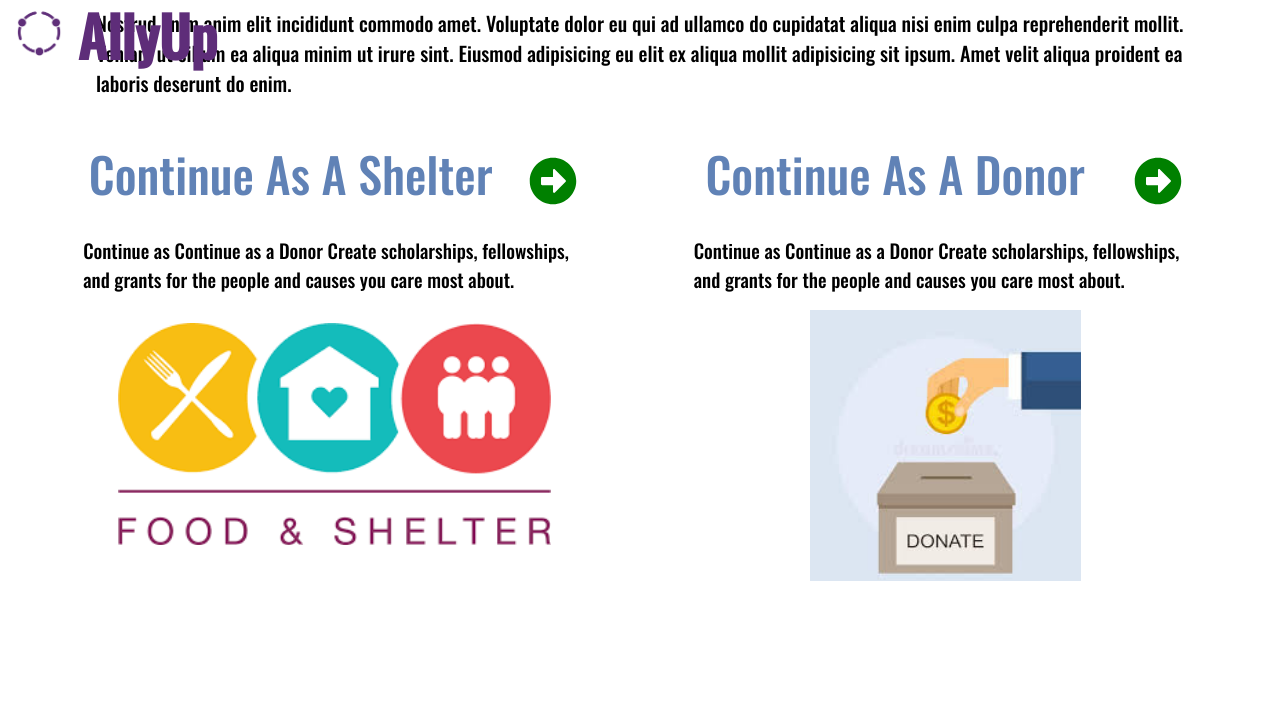
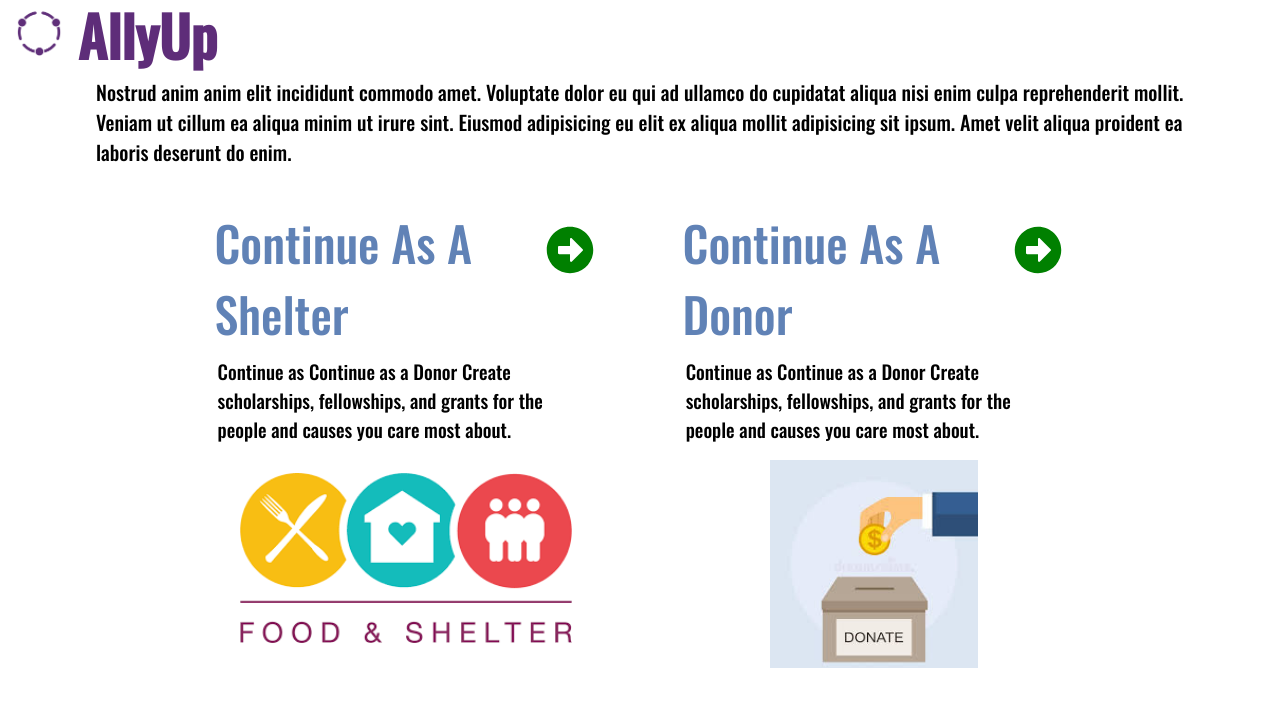
Before and after one commit to apcscap/allyup, a React (Create React App) app in the folder frontend-allyup/: page / in a window 1280 px wide. Shown: the top 706 px of the page. Built offline with nearby package versions, Linux system fonts and the light colour scheme.

Commit message:
position text

```diff
--- a/frontend-allyup/src/Components/Landing/LandingPage.css
+++ b/frontend-allyup/src/Components/Landing/LandingPage.css
@@ -8,7 +8,7 @@
     margin-right: 3rem;
     width: 100%;
     height: 69px;
-    position: fixed;
+    /* position: fixed; */
     top: 0;
     z-index: 100;
 }
@@ -23,9 +23,9 @@
 
 .lorem {
     position: absolute;
-    margin-top: 17%;
-    margin-left: 7%;
-    font-size: 25px;
+    margin-top: 10%;
+    margin-left: 4%;
+    font-size: 30px;
     text-transform: uppercase;
     width: 400px;
     font-style: bold;
@@ -55,7 +55,7 @@
   }
 
 #hero-container {
-    width: 90vw;
+    width: 69vw;
     height: 60vh;
     margin: 2.5rem auto;
     display: flex;
```
